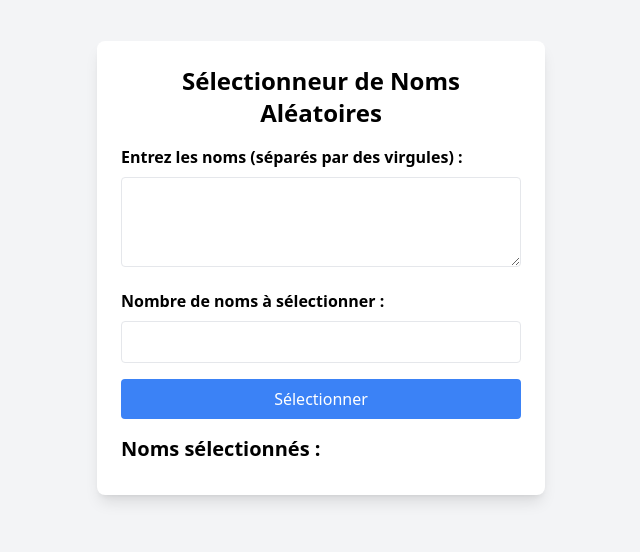
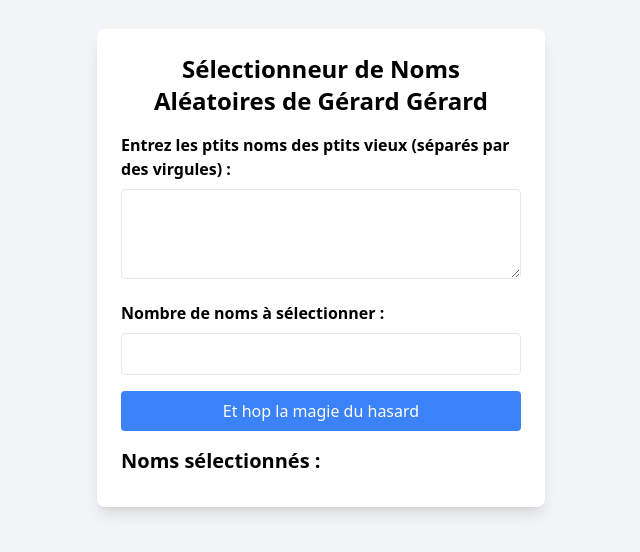
Before and after one commit to Chicagolil/RandomPicker, a plain HTML site: page index.html in a window 1280 px wide. Shown: the part 132-684 px from the top of the page, without its empty margins (319-959 px from the left). Drawn offline with nearby package versions, Linux system fonts and the light colour scheme.

Commit message:
Update index.html

```diff
--- a/index.html
+++ b/index.html
@@ -9,11 +9,11 @@
   <body class="flex items-center justify-center h-screen bg-gray-100">
     <div class="bg-white p-6 rounded-lg shadow-lg w-full max-w-md">
       <h1 class="text-2xl font-bold mb-4 text-center">
-        Sélectionneur de Noms Aléatoires
+        Sélectionneur de Noms Aléatoires de Gérard Gérard
       </h1>
 
       <label class="block mb-2 font-semibold"
-        >Entrez les noms (séparés par des virgules) :</label
+        >Entrez les ptits noms des ptits vieux (séparés par des virgules) :</label
       >
       <textarea
         id="nameList"
@@ -35,7 +35,7 @@
         onclick="pickRandomNames()"
         class="w-full bg-blue-500 text-white p-2 rounded hover:bg-blue-600"
       >
-        Sélectionner
+        Et hop la magie du hasard
       </button>
 
       <h2 class="text-xl font-semibold mt-4">Noms sélectionnés :</h2>
```
